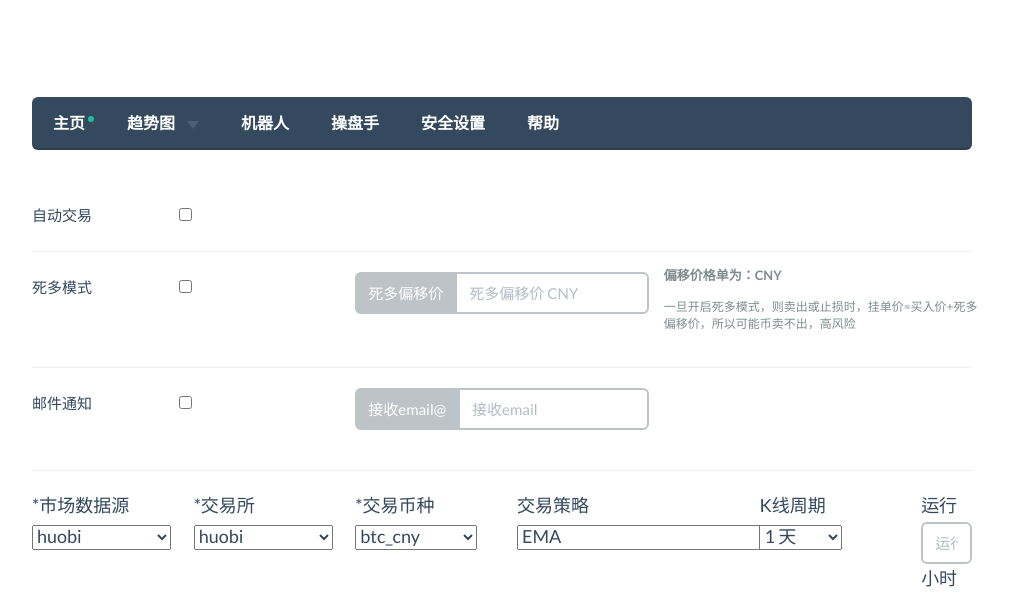
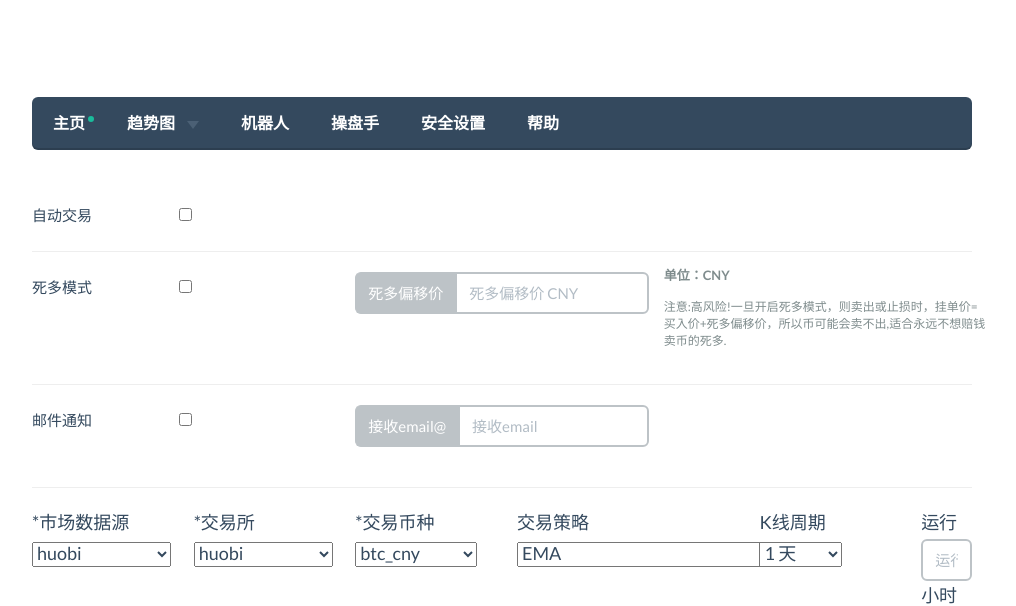
Before and after one commit to philsong/btcrobot, a website: page static/engine.html in a window 1280 px wide. Shown: the part 233-839 px from the top of the page, without its empty margins (138-1154 px from the left). Drawn offline with Linux system fonts and the light colour scheme; no server answers.

```diff
--- a/static/engine.html
+++ b/static/engine.html
@@ -90,9 +90,9 @@
         </div>
 
         <div class="swatches-desc-col">
-          <h6 class="palette-headline">偏移价格单为：CNY</h6>
+          <h6 class="palette-headline">单位：CNY</h6>
           <p class="palette-paragraph">
-            一旦开启死多模式，则卖出或止损时，挂单价=买入价+死多偏移价，所以可能币卖不出，高风险
+            注意:高风险!一旦开启死多模式，则卖出或止损时，挂单价=买入价+死多偏移价，所以币可能会卖不出,适合永远不想赔钱卖币的死多.
           </p>
         </div> <!-- /swatches desc -->
       </div> <!-- /row -->
```
